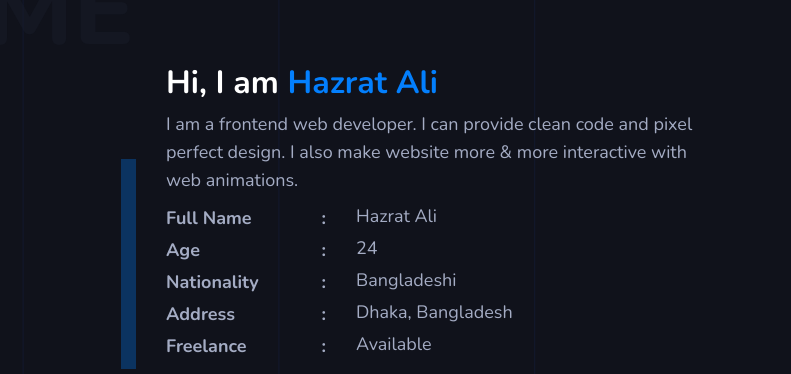
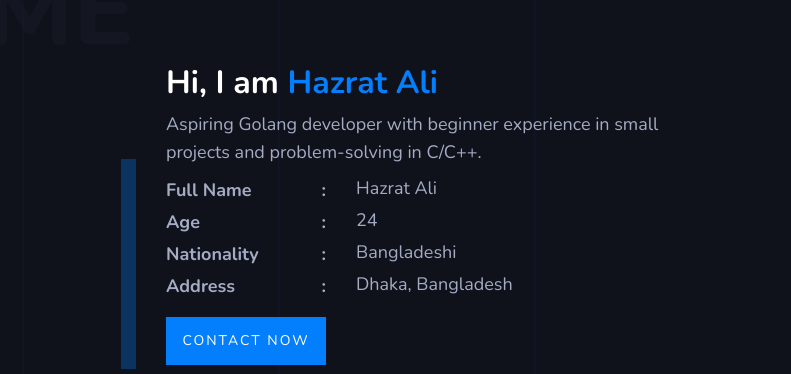
Before and after one commit to hazratali-uydevelopers/Portfolio, a plain HTML site: page index.html in a window 1280 px wide. Shown: the part 964-1338 px from the top of the page, 489-1280 px from the left. Drawn offline with nearby package versions, Linux system fonts and the light colour scheme; files whose address does not match are found by name.

Commit message:
Update index.html

```diff
--- a/index.html
+++ b/index.html
@@ -124,9 +124,7 @@
             <div class="col-lg-6 col-md-12 col-sm-12 pb-4 content">
               <h2>Hi, I am <span>Hazrat Ali</span></h2>
               <p class="my-2">
-                I am a frontend web developer. I can provide clean code and
-                pixel perfect design. I also make website more & more
-                interactive with web animations.
+                Aspiring Golang developer with beginner experience in small projects and problem-solving in C/C++.
               </p>
               <!-- nested row start here -->
               <div class="row">
@@ -166,15 +164,6 @@
                 </div>
                 <div class="col-lg-8 col-md-8 col-sm-8 col-6">
                   <p>Dhaka, Bangladesh</p>
-                </div>
-                <div class="col-lg-4 col-md-4 col-sm-4 col-6">
-                  <h3>
-                    Freelance
-                    <span class="float-right">:</span>
-                  </h3>
-                </div>
-                <div class="col-lg-8 col-md-8 col-sm-8 col-6">
-                  <p>Available</p>
                 </div>
                 <a href="contact.html">
                   <span></span>
```
